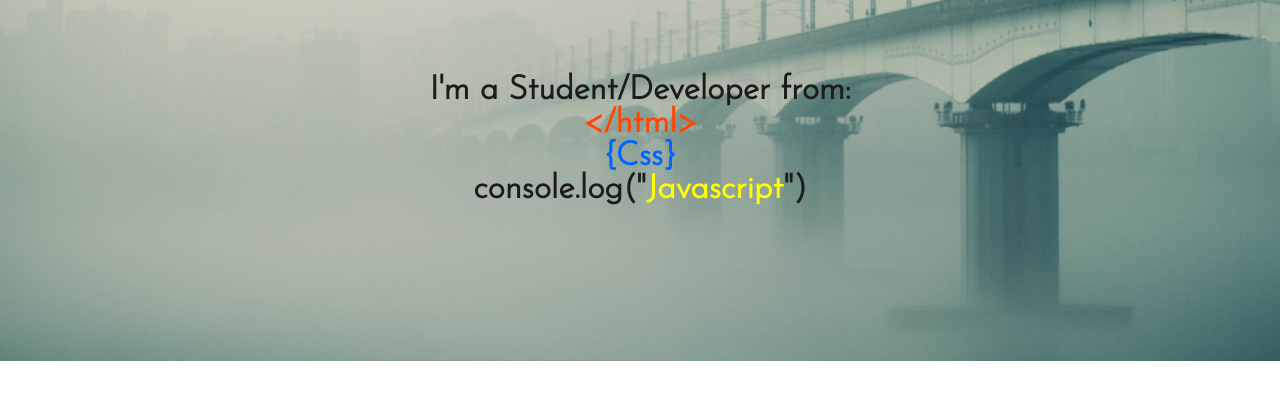
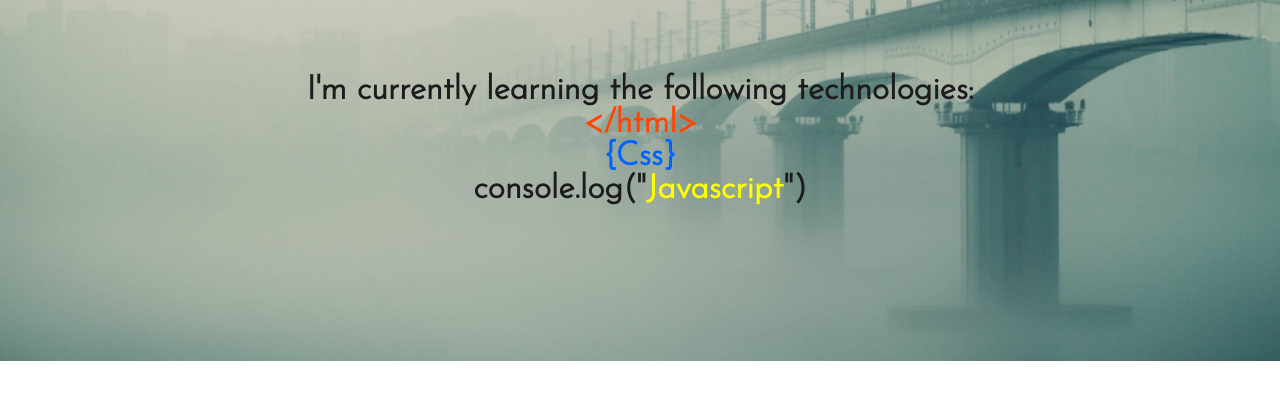
Before and after one commit to notefct/me, a plain HTML site: page index.html in a window 1280 px wide. Shown: the part 359-758 px from the top of the page. Drawn offline with Linux system fonts and the light colour scheme.

Commit message:
change phrase

```diff
--- a/index.html
+++ b/index.html
@@ -31,7 +31,7 @@
             <img class="discord-logo" src="./img/discord-logo.png" width="32px" height="32px"><strong style="color: #5865f2;">Discord:</strong> Edu#3399
         </p>
        <h2 class="header-phrase">
-           I'm a Student/Developer from:
+            I'm currently learning the following technologies:
            <br><strong class="html-text" style="color: orangered;">&lt;/html&gt;</strong>
            <br><strong style="color: #0064FF;">{Css}</strong>
            <br>console.log("<strong style="color: yellow;">Javascript</strong>")
```
